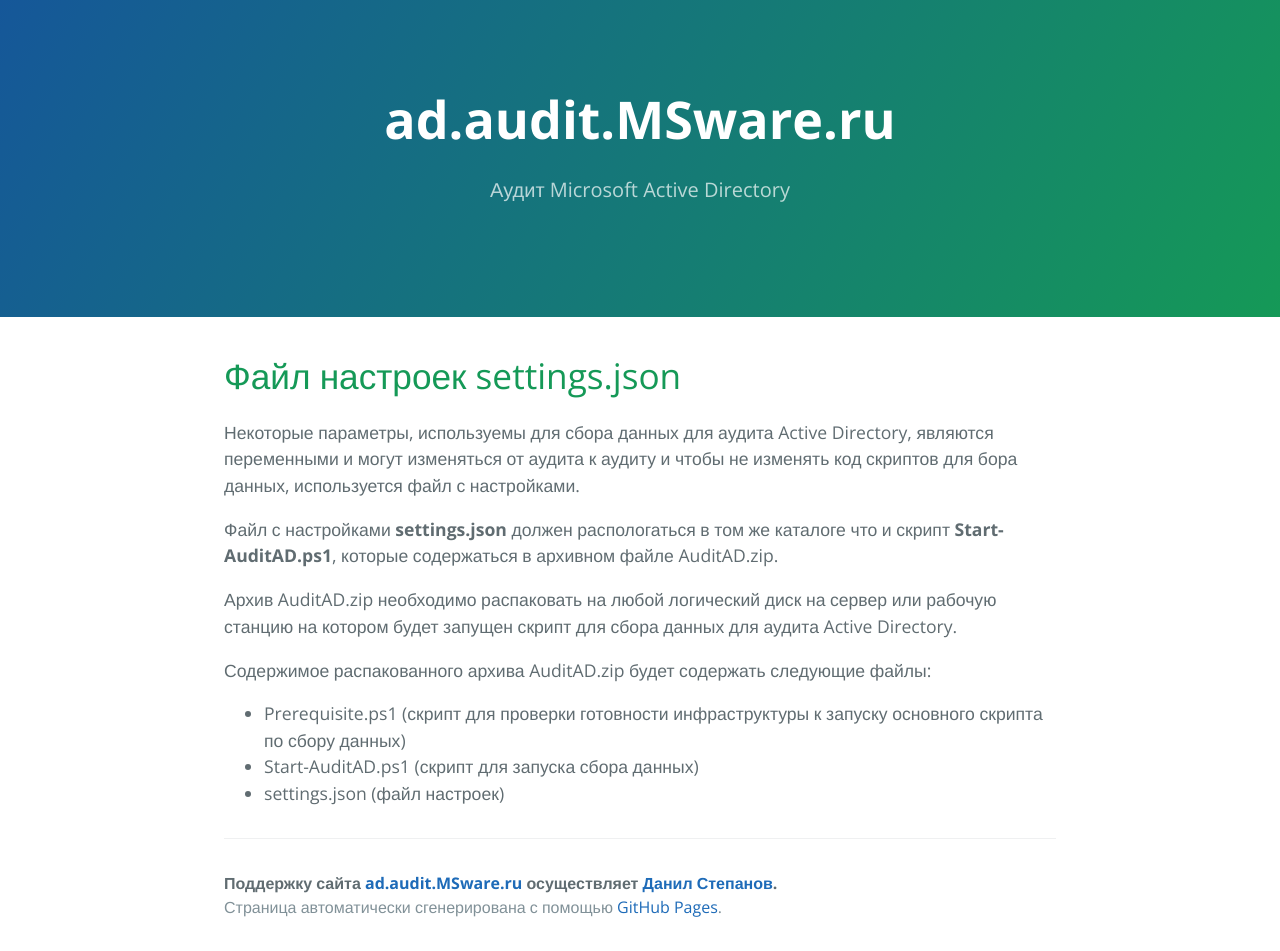
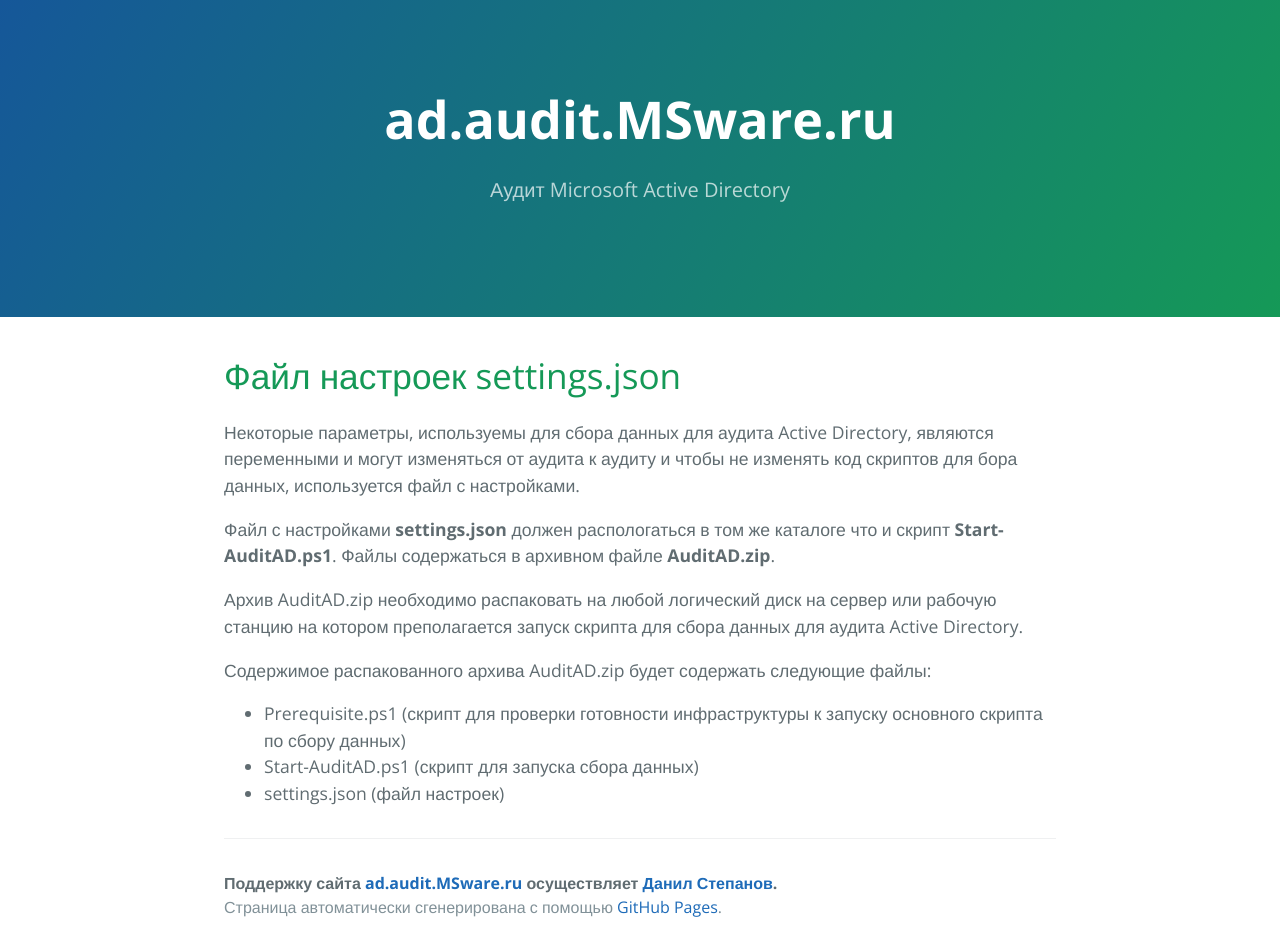
Before and after one commit to dasternd/ad-audit, a Jekyll site: the page built from Settings/index.md, in a window 1280 px wide. Built offline with Jekyll 4.4.1, drawn with Linux system fonts in a browser that asks for light colours; our own code applies the rules of GitHub Pages for plain Markdown files.

Commit message:
Edit Settings

```diff
--- a/Settings/index.md
+++ b/Settings/index.md
@@ -2,9 +2,9 @@
 
 Некоторые параметры, используемы для сбора данных для аудита Active Directory, являются переменными и могут изменяться от аудита к аудиту и чтобы не изменять код скриптов для бора данных, используется файл с настройками.
 
-Файл с настройками **settings.json** должен распологаться в том же каталоге что и скрипт **Start-AuditAD.ps1**, которые содержаться в архивном файле AuditAD.zip.
+Файл с настройками **settings.json** должен распологаться в том же каталоге что и скрипт **Start-AuditAD.ps1**. Файлы содержаться в архивном файле **AuditAD.zip**.
 
-Архив AuditAD.zip необходимо распаковать на любой логический диск на сервер или рабочую станцию на котором будет запущен скрипт для сбора данных для аудита Active Directory.
+Архив AuditAD.zip необходимо распаковать на любой логический диск на сервер или рабочую станцию на котором преполагается запуск скрипта для сбора данных для аудита Active Directory.
 
 Содержимое распакованного архива AuditAD.zip будет содержать следующие файлы:
 - Prerequisite.ps1 (скрипт для проверки готовности инфраструктуры к запуску основного скрипта по сбору данных)
```
